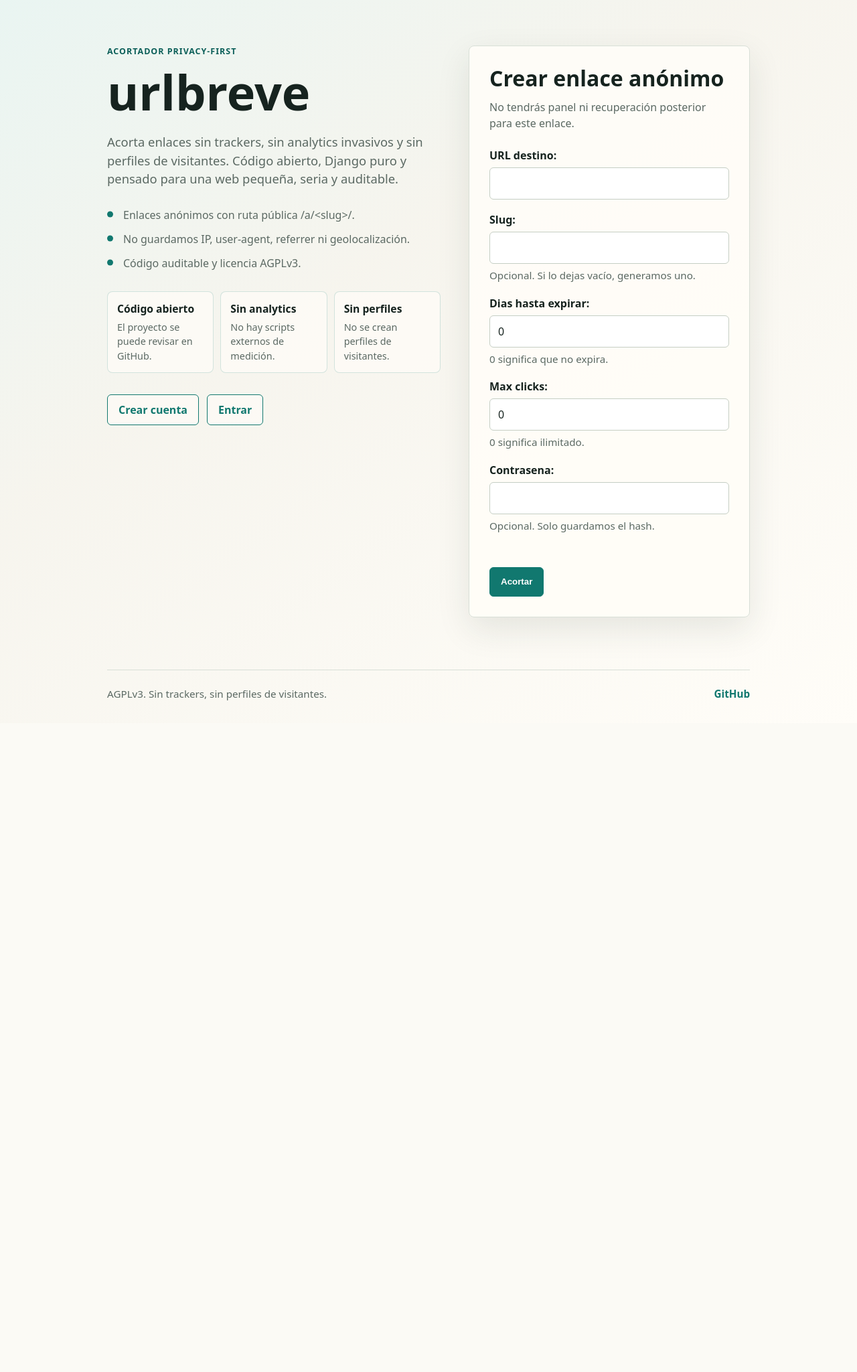
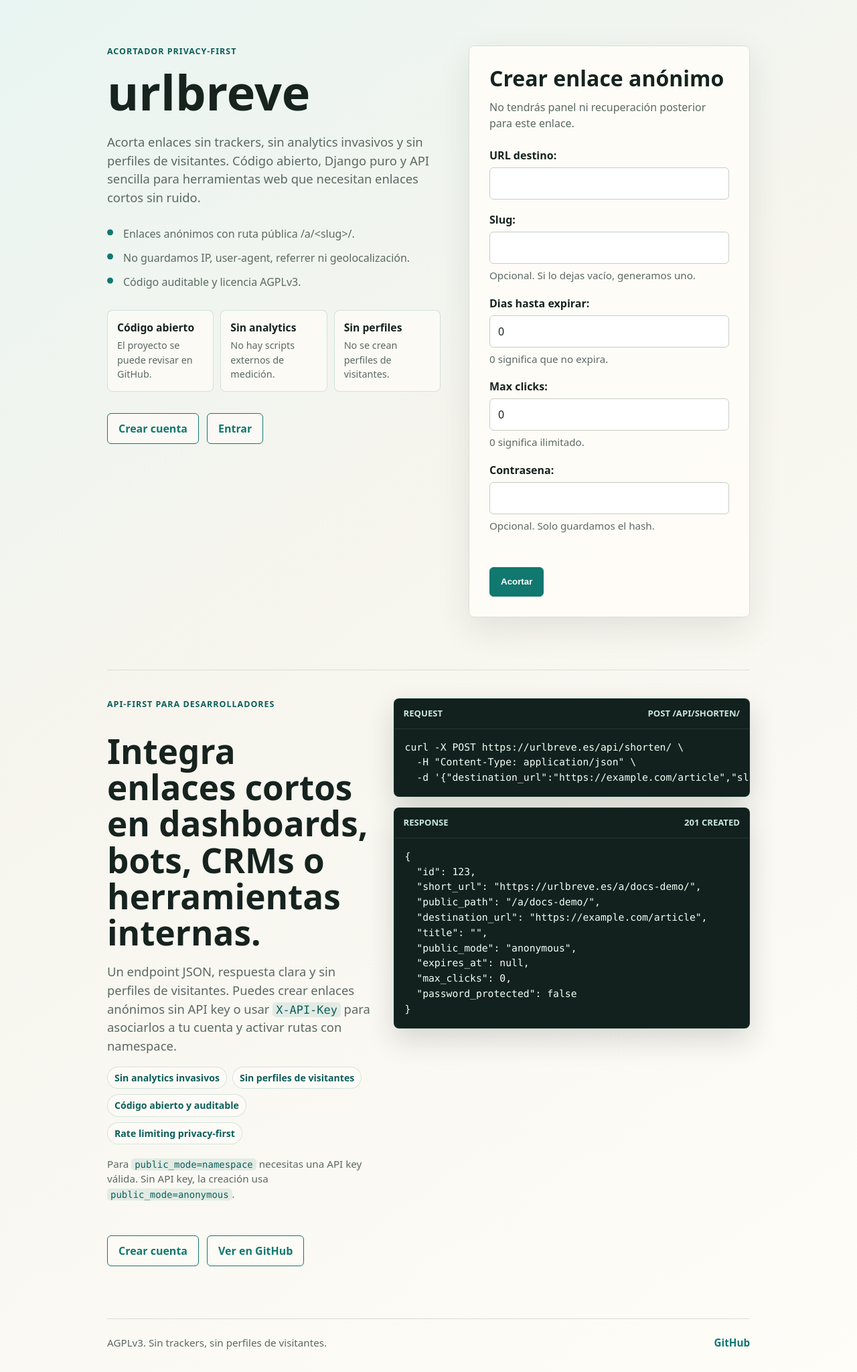
Before and after one commit to dreykdrk7/urlbreve, a Django app: page / in a window 1280 px wide. Shown: the part 85-2134 px from the top of the page at 67% size. Before the commit the page ends 1131 px from the top, so only its background shows below. Run offline with Django 5.2, Linux system fonts and the light colour scheme; parts of the project's set-up code (start-up, migrations or seed data) failed here and were passed over.

Commit message:
feat(ui): add developer-focused API section

```diff
--- a/templates/base.html
+++ b/templates/base.html
@@ -170,6 +170,14 @@
       font-size: 1.15rem;
     }
 
+    h2 {
+      max-width: 760px;
+      margin: 0;
+      font-size: clamp(1.8rem, 4vw, 3.25rem);
+      line-height: 1.06;
+      letter-spacing: 0;
+    }
+
     .panel {
       max-width: 680px;
       padding: 30px;
@@ -250,6 +258,102 @@
       margin-top: 4px;
       color: var(--muted);
       font-size: 0.9rem;
+    }
+
+    .developer-section {
+      display: grid;
+      grid-template-columns: minmax(0, 0.85fr) minmax(0, 1.15fr);
+      gap: 34px;
+      margin-top: 78px;
+      padding-top: 42px;
+      border-top: 1px solid var(--line);
+      align-items: start;
+    }
+
+    .developer-copy {
+      display: grid;
+      gap: 18px;
+    }
+
+    .developer-copy .lead {
+      margin-top: 0;
+    }
+
+    .developer-copy code,
+    .code-note code {
+      padding: 1px 5px;
+      border-radius: 5px;
+      background: rgba(17, 120, 111, 0.10);
+      color: var(--accent-strong);
+      font: 0.92em ui-monospace, SFMono-Regular, Menlo, Monaco, Consolas, "Liberation Mono", monospace;
+    }
+
+    .pill-row {
+      display: flex;
+      gap: 8px;
+      flex-wrap: wrap;
+    }
+
+    .pill {
+      display: inline-flex;
+      min-height: 32px;
+      align-items: center;
+      padding: 5px 10px;
+      border: 1px solid rgba(17, 120, 111, 0.18);
+      border-radius: 999px;
+      background: rgba(255, 253, 248, 0.72);
+      color: var(--accent-strong);
+      font-size: 0.88rem;
+      font-weight: 700;
+    }
+
+    .code-stack {
+      display: grid;
+      gap: 16px;
+      min-width: 0;
+    }
+
+    .code-panel {
+      min-width: 0;
+      border: 1px solid rgba(12, 95, 89, 0.22);
+      border-radius: 8px;
+      background: #12211d;
+      box-shadow: 0 16px 42px rgba(18, 33, 29, 0.16);
+      overflow: hidden;
+    }
+
+    .code-panel-header {
+      display: flex;
+      gap: 10px;
+      align-items: center;
+      justify-content: space-between;
+      flex-wrap: wrap;
+      padding: 12px 14px;
+      border-bottom: 1px solid rgba(255, 255, 255, 0.10);
+      color: #c9e7df;
+      font-size: 0.82rem;
+      font-weight: 800;
+      text-transform: uppercase;
+    }
+
+    .code-panel pre {
+      margin: 0;
+      padding: 16px;
+      overflow-x: auto;
+      color: #f3fff9;
+      font: 0.92rem/1.55 ui-monospace, SFMono-Regular, Menlo, Monaco, Consolas, "Liberation Mono", monospace;
+      white-space: pre;
+      tab-size: 2;
+    }
+
+    .code-panel code {
+      font: inherit;
+    }
+
+    .code-note {
+      margin: 0;
+      color: var(--muted);
+      font-size: 0.95rem;
     }
 
     .messages {
@@ -601,6 +705,17 @@
         grid-template-columns: 1fr;
       }
 
+      .developer-section {
+        grid-template-columns: 1fr;
+        margin-top: 54px;
+        padding-top: 32px;
+      }
+
+      .code-panel pre {
+        padding: 14px;
+        font-size: 0.84rem;
+      }
+
       main {
         padding: 40px 0;
       }
--- a/templates/home.html
+++ b/templates/home.html
@@ -9,8 +9,8 @@
       <h1>urlbreve</h1>
       <p class="lead">
         Acorta enlaces sin trackers, sin analytics invasivos y sin perfiles de
-        visitantes. Código abierto, Django puro y pensado para una web pequeña,
-        seria y auditable.
+        visitantes. Código abierto, Django puro y API sencilla para herramientas
+        web que necesitan enlaces cortos sin ruido.
       </p>
       <ul class="privacy-points">
         <li>Enlaces anónimos con ruta pública /a/&lt;slug&gt;/.</li>
@@ -125,6 +125,66 @@
     </section>
   </div>
 
+  <section class="developer-section" aria-labelledby="developer-api-title">
+    <div class="developer-copy">
+      <p class="eyebrow">API-first para desarrolladores</p>
+      <h2 id="developer-api-title">Integra enlaces cortos en dashboards, bots, CRMs o herramientas internas.</h2>
+      <p class="lead">
+        Un endpoint JSON, respuesta clara y sin perfiles de visitantes. Puedes
+        crear enlaces anónimos sin API key o usar <code>X-API-Key</code> para
+        asociarlos a tu cuenta y activar rutas con namespace.
+      </p>
+      <div class="pill-row" aria-label="Principios del servicio">
+        <span class="pill">Sin analytics invasivos</span>
+        <span class="pill">Sin perfiles de visitantes</span>
+        <span class="pill">Código abierto y auditable</span>
+        <span class="pill">Rate limiting privacy-first</span>
+      </div>
+      <p class="code-note">
+        Para <code>public_mode=namespace</code> necesitas una API key válida.
+        Sin API key, la creación usa <code>public_mode=anonymous</code>.
+      </p>
+      <div class="actions">
+        {% if request.user.is_authenticated %}
+          <a class="button secondary" href="{% url 'accounts:dashboard' %}">Ir al dashboard</a>
+        {% else %}
+          <a class="button secondary" href="{% url 'accounts:register' %}">Crear cuenta</a>
+        {% endif %}
+        <a class="button secondary" href="https://github.com/dreykdrk7/urlbreve" target="_blank" rel="noopener noreferrer" title="Audita el código tú mismo" aria-label="Audita el código tú mismo">Ver en GitHub</a>
+      </div>
+    </div>
+
+    <div class="code-stack" aria-label="Ejemplo de API">
+      <div class="code-panel">
+        <div class="code-panel-header">
+          <span>Request</span>
+          <span>POST /api/shorten/</span>
+        </div>
+        <pre><code>curl -X POST https://urlbreve.es/api/shorten/ \
+  -H "Content-Type: application/json" \
+  -d '{"destination_url":"https://example.com/article","slug":"docs-demo"}'</code></pre>
+      </div>
+
+      <div class="code-panel">
+        <div class="code-panel-header">
+          <span>Response</span>
+          <span>201 Created</span>
+        </div>
+        <pre><code>{
+  "id": 123,
+  "short_url": "https://urlbreve.es/a/docs-demo/",
+  "public_path": "/a/docs-demo/",
+  "destination_url": "https://example.com/article",
+  "title": "",
+  "public_mode": "anonymous",
+  "expires_at": null,
+  "max_clicks": 0,
+  "password_protected": false
+}</code></pre>
+      </div>
+    </div>
+  </section>
+
   <script>
     document.querySelectorAll("[data-copy]").forEach((button) => {
       button.addEventListener("click", async () => {
```
